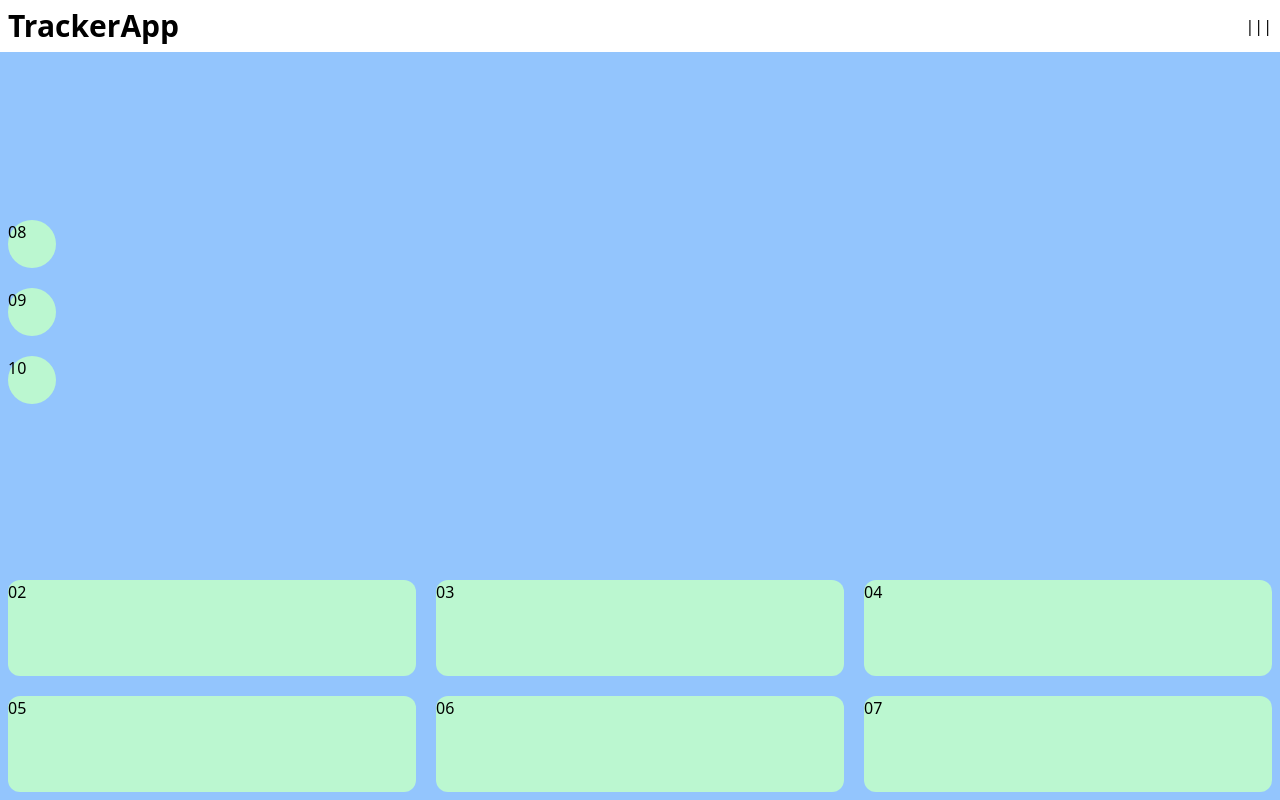
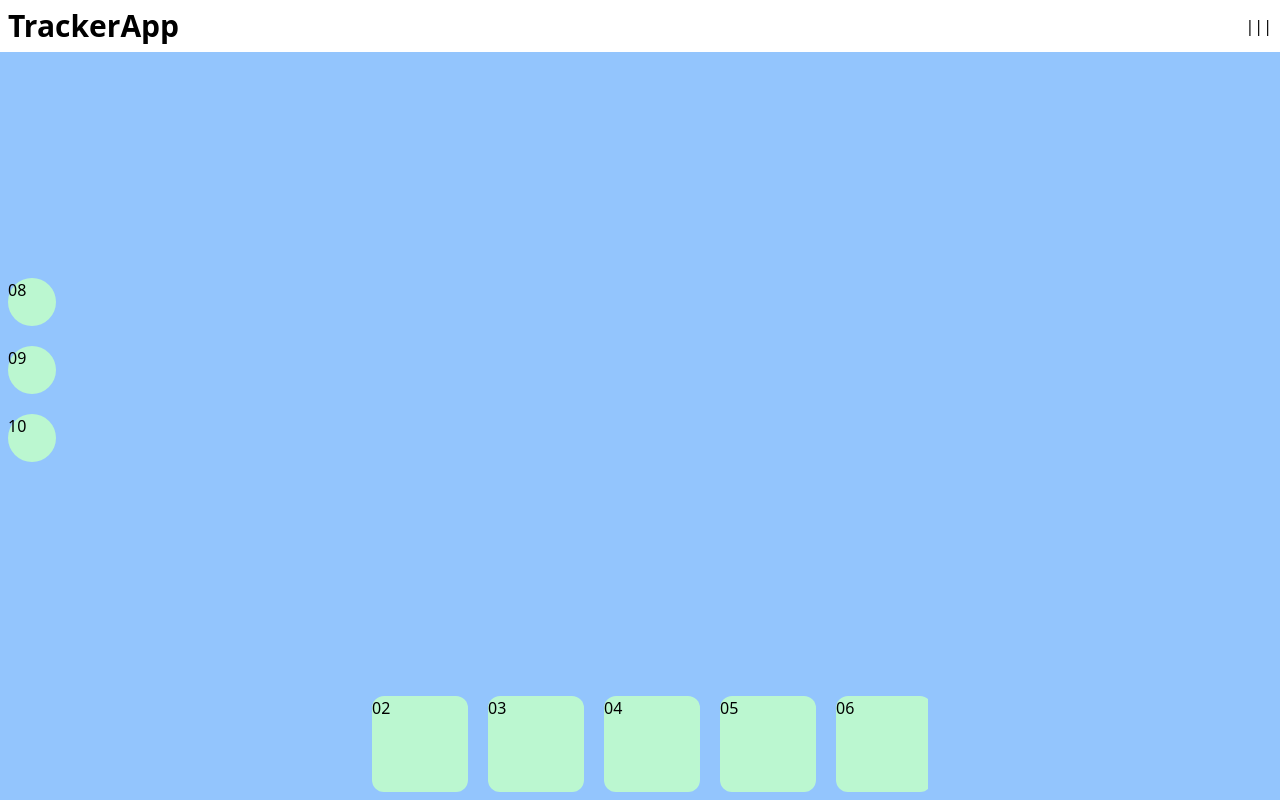
Before and after one commit to sethkabir/Tracker.io, a React (Create React App) app in the folder src/frontend/: page / in a window 1280 px wide. Built offline with nearby package versions, Linux system fonts and the light colour scheme; the HTML template or start-up script is replaced by a standard one.

Commit message:
Modify Emergency Button Design

```diff
--- a/src/frontend/src/Components/Home.js
+++ b/src/frontend/src/Components/Home.js
@@ -69,7 +69,7 @@ function MainPage() {
   );
 }
 
-function Test() {
+function Home() {
   return (
     <div className="flex">
       <SideDrawer />
@@ -78,4 +78,4 @@ function Test() {
   );
 }
 
-export default Test;
+export default Home;
--- a/src/frontend/src/Components/MapPage.js
+++ b/src/frontend/src/Components/MapPage.js
@@ -9,14 +9,14 @@ function Heading() {
 
 function TextButtons() {
   return (
-    <div className="m-1 p-1 z-20 ">
-      <div className="grid grid-cols-3 gap-5">
-        <div className="rounded-xl h-24 bg-green-200">02</div>
-        <div className="rounded-xl h-24 bg-green-200">03</div>
-        <div className="rounded-xl h-24 bg-green-200">04</div>
-        <div className="rounded-xl h-24 bg-green-200">05</div>
-        <div className="rounded-xl h-24 bg-green-200">06</div>
-        <div className="rounded-xl h-24 bg-green-200">07</div>
+    <div className="m-1 p-1 z-20 flex place-content-center">
+      <div className="flex overflow-x-scroll space-x-5 px-5 w-96 max-w-xl grow">
+        <div className="flex-shrink-0 rounded-xl h-24 w-24 bg-green-200">02</div>
+        <div className="flex-shrink-0 rounded-xl h-24 w-24 bg-green-200">03</div>
+        <div className="flex-shrink-0 rounded-xl h-24 w-24 bg-green-200">04</div>
+        <div className="flex-shrink-0 rounded-xl h-24 w-24 bg-green-200">05</div>
+        <div className="flex-shrink-0 rounded-xl h-24 w-24 bg-green-200">06</div>
+        <div className="flex-shrink-0 rounded-xl h-24 w-24 bg-green-200">07</div>
       </div>
     </div>
   );
```
